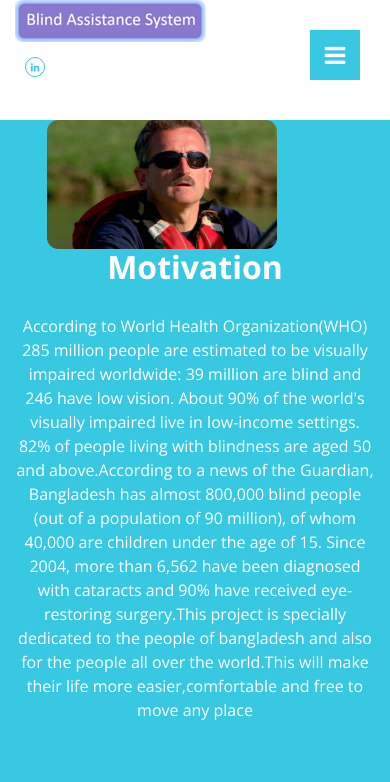
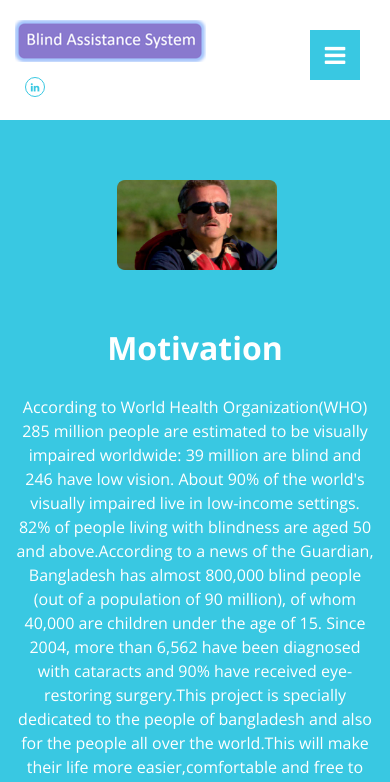
Before and after one commit to srnasib/Blind-Assistance-System, a plain HTML site: page docs/index.html in a window 390 px wide. Shown: the top 782 px of the page. Drawn offline with nearby package versions, Linux system fonts and the light colour scheme.

Commit message:
revert_changes

```diff
--- a/docs/css/templatemo_style.css
+++ b/docs/css/templatemo_style.css
@@ -737,24 +737,24 @@ a#mobile_menu {
     text-align: center;
   }
   .top-c .topc-img {
-    margin-top: 00px;
-    margin-left: 00px;
+    margin-top: 60px;
+    margin-left: 70px;
   }
   .top-c h3.topc-title {
-    margin-top: 00px;
+    margin-top: 60px;
   }
   .top-n {
     text-align: center;
   }
   .top-n .topn-img {
-    margin-top: 00px;
+    margin-top: 20px;
     margin-left: 60px;
   }
   .top-n h3.topn-title {
-    margin-top: 00px;
+    margin-top: 60px;
   }
   .site-header .logo {
-    margin-top: 00px;
+    margin-top: 20px;
   }
   ul.social-top li {
     display: inline-block;
```
